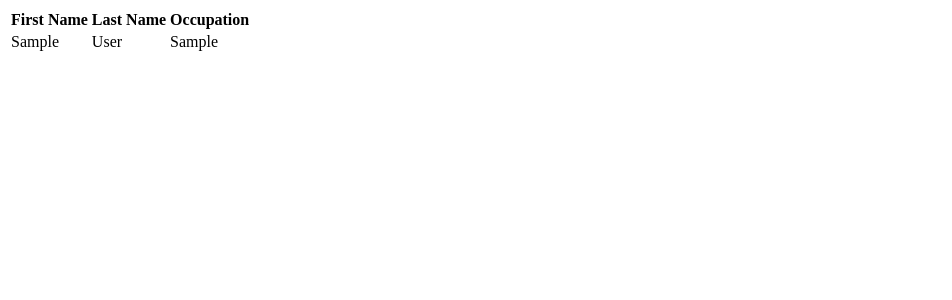
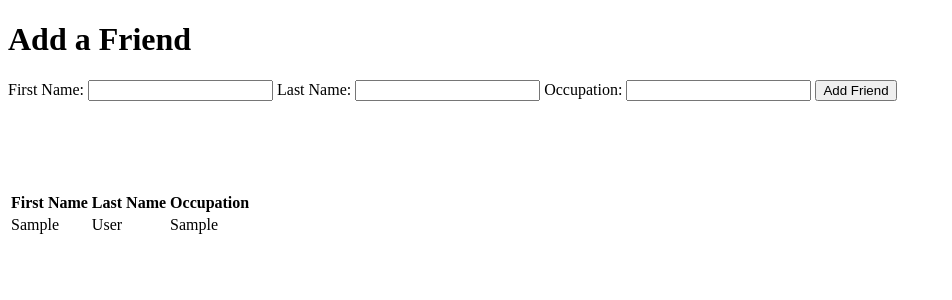
Before and after one commit to Stuart-Yee/MySQL_Flask, a Flask app: page / in a window 1280 px wide. Shown: the top 300 px of the page, without its empty margins (0-952 px from the left). Run offline with Flask 2, Linux system fonts and the light colour scheme; tables that the repository leaves empty or names only in its code hold one stand-in row (values such as "Sample post").

Commit message:
added post form

```diff
--- a/practice/friend.py
+++ b/practice/friend.py
@@ -24,3 +24,8 @@ class Friend:
         for friend in results:
             friends.append(cls(friend))
         return friends
+
+    @classmethod
+    def save(cls, data):
+        query = "INSERT INTO friends (first_name, last_name, occupation, created_at, updated_at) VALUES (%(fname)s, %(lname)s, %(occ)s, NOW(), NOW());"
+        return connectToMySQL('first_flask').query_db(query, data)
--- a/practice/server.py
+++ b/practice/server.py
@@ -1,4 +1,4 @@
-from flask import Flask, render_template
+from flask import Flask, render_template, request, redirect
 # import the class from friend.py
 from friend import Friend
 
@@ -13,6 +13,20 @@ def index():
         print(friend.first_name, friend.last_name, friend.occupation)
     return render_template("index.html", friends=friends)
 
+@app.route('/create_friend', methods=["POST"])
+def create_friend():
+    # First we make a data dictionary from our request.form coming from our template.
+    # The keys in data need to line up exactly with the variables in our query string.
+    data = {
+        "fname": request.form["fname"],
+        "lname" : request.form["lname"],
+        "occ" : request.form["occ"]
+    }
+    # We pass the data dictionary into the save method from the Friend class.
+    Friend.save(data)
+    # Don't forget to redirect after saving to the database.
+    return redirect('/')
+
 
 if __name__ == "__main__":
     app.run(debug=True)
--- a/practice/templates/index.html
+++ b/practice/templates/index.html
@@ -5,6 +5,18 @@
     <title>Placeholder</title>
 </head>
 <body>
+    <h1>Add a Friend</h1>
+    <form action="/create_friend" method="POST">
+        <label for="fname">First Name:</label>
+        <input type="text" name="fname">
+        <label for="lname">Last Name:</label>
+        <input type="text" name="lname">
+        <label for="occ" >Occupation:</label>
+        <input type="text" name="occ">
+        <input type="submit" value="Add Friend">
+</form>
+
+    <br><br><br><br><br>
     <table>
         <thead>
             <tr>
```
